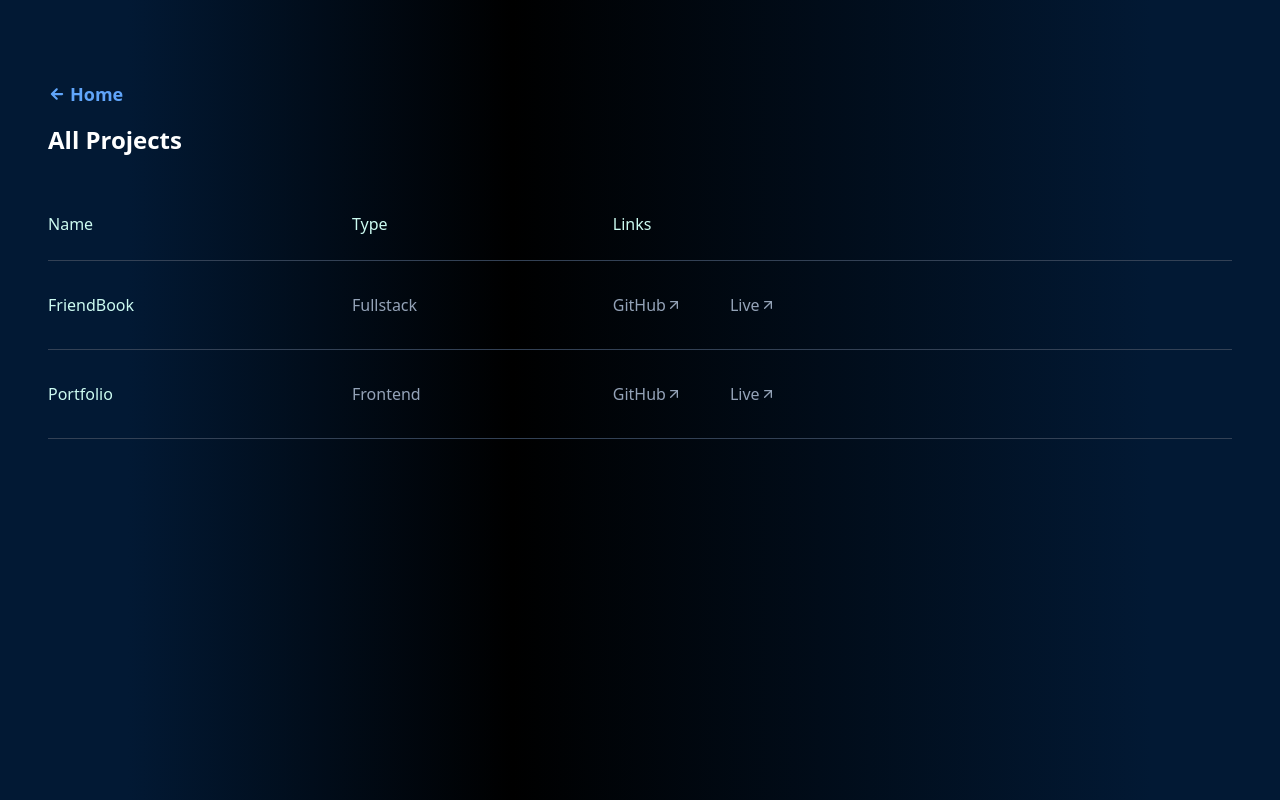
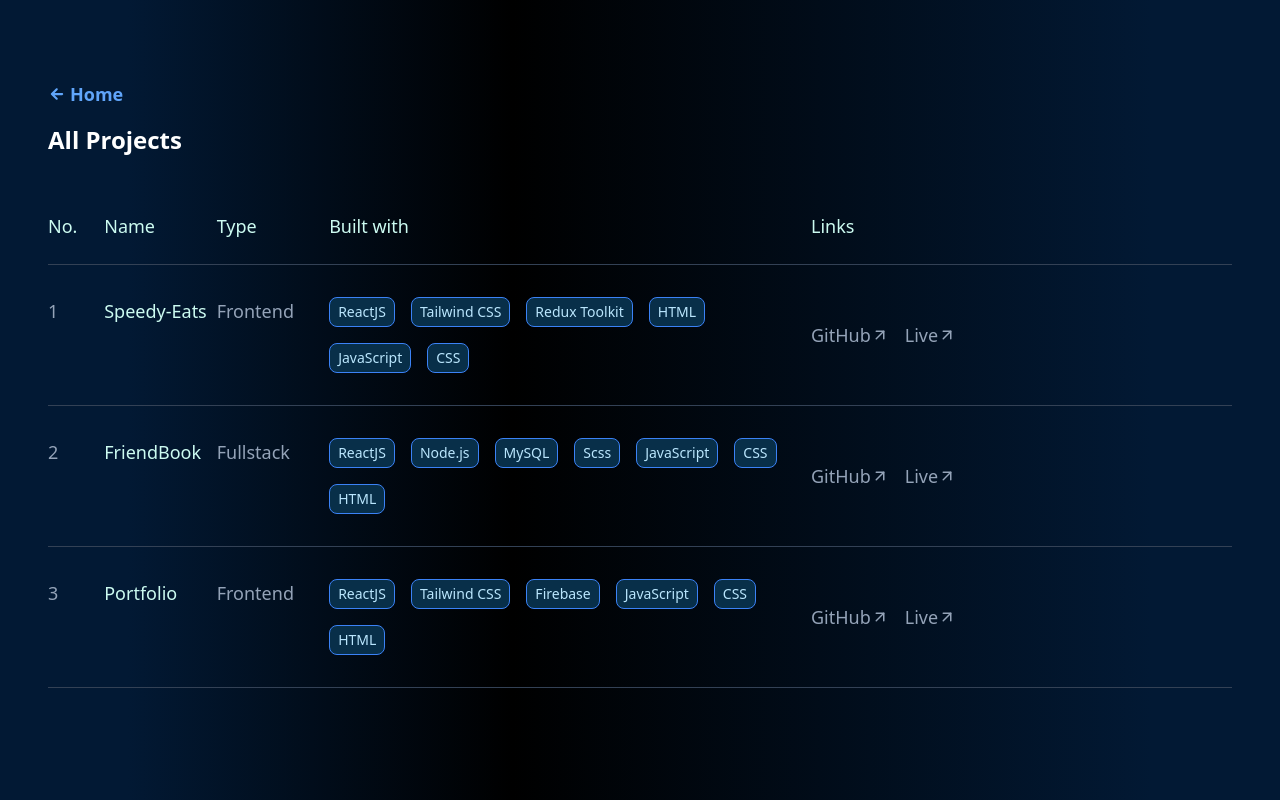
Before and after one commit to parshurambagade/newPortfolio, a React (Vite) app: page /all-projects in a window 1280 px wide. Built offline with nearby package versions, Linux system fonts and the light colour scheme.

Commit message:
responsive project ready

```diff
--- a/src/assets/projects.js
+++ b/src/assets/projects.js
@@ -1,9 +1,27 @@
 import portfolioImg from "../assets/img/portfolioImg.png";
 import friendBookImg from "../assets/img/friendBookImg.png";
+import speedyEatsImg from "../assets/img/speedy-eats.png";
 const Projects = {
     "data": [
       {
         "id": 1,
+        "title": "Speedy-Eats",
+        "subtitle": "Food Delivery Web App",
+        "img": speedyEatsImg,
+        "type": "Frontend",
+        "desc": [
+          "Created a responsive ReactJS app, mimicking Swiggy's functionality.",
+          "Implemented Tailwind CSS for a modern UI.",
+          "Used Redux Toolkit for 'Add to Cart' feature.",
+          "Integrated Shimmer UI and search feature."
+        ],
+        "codeUrl": "https://github.com/parshurambagade/speedy-eats",
+        "techstack": [
+          "ReactJS", "Tailwind CSS", "Redux Toolkit", "HTML", "JavaScript", "CSS"
+        ]
+      },
+      {
+        "id": 2,
         "title": "FriendBook",
         "subtitle": "Social Media Website",
         "img": friendBookImg,
@@ -19,7 +37,7 @@ const Projects = {
         ]
       },
       {
-        "id": 2,
+        "id": 3,
         "title": "Portfolio",
         "subtitle": "Personal Portfolio Website",
         "img": portfolioImg ,
--- a/src/components/About.jsx
+++ b/src/components/About.jsx
@@ -2,25 +2,25 @@ import me from "../assets/img/parshu.jpg";
 
 const About = () => {
   return (
-    <section id="about" className='xs:py-12 xs:px-0 md:pt-20 md:pb-0 lg:w-full pr-20'>
+    <section id="about" className='xs:py-12 xs:px-0 md:pt-20 md:pb-0 lg:w-full lg:pt-24 pr-20'>
       <div className='xs:text-center headings font-bold text-center my-8 '>
-        <h5 className='heading2 xs:text-lg md:text-xl text-2xl'>Know more</h5>
-        <h2 className='heading1 xs:text-3xl md:text-4xl text-4xl text-blue-400'>About me</h2>
+        <h5 className='heading2 xs:text-lg md:text-xl lg:text-2xl lg:font-normal'>Know more</h5>
+        <h2 className='heading1 xs:text-3xl md:text-4xl lg:text-4xl text-blue-400'>About me</h2>
       </div>
       <div className='about-container'>
         <div className='about-image hidden'>
           <img src={me} alt="Parshuram Bagade" />
         </div>
 
-        <div className='about-text xs:text-base xs:text-justify xs:tracking-normal sm:text-lg md:text-xl text-[25px] tracking-wider' >
+        <div className='about-text xs:text-base xs:text-justify xs:tracking-normal sm:text-lg md:text-xl lg:text-2xl lg:tracking-wider' >
           <p>Hello, I'm <span className="text-white">Parshuram Bagade</span>, a driven self-taught <span className="text-white">Fronend Developer</span> hailing from Sangli, Maharashtra. My journey into web development began with a specialization in <span className="text-white">ReactJS</span>, and I've since broadened my skill set to encompass an array of technologies.</p>
           <br />
-          <p>I recently graduated with a BCA degree in 2023 and am currently pursuing my MCA through online mode at <span className="text-white">Uttaranchal University, Dehradun</span>. This academic pursuit has provided me with a solid foundation in computer science, which I apply to my development work.</p>
+          <p>I recently graduated with a <span className="text-white">BCA</span> degree in 2023 and am currently pursuing my <span className="text-white">MCA</span> through online mode at <span className="text-white">Uttaranchal University, Dehradun</span>. This academic pursuit has provided me with a solid foundation in computer science, which I apply to my development work.</p>
           <br />
-          {/* <p>In addition to my frontend expertise, which includes proficiency in <span>HTML, CSS, and JavaScript</span>, I've delved into <span>SASS</span> for enhanced styling and <span>MySQL</span> for robust data management. On the backend front, I've gained valuable experience with <span>Node.js, Express.js, MongoDB</span>, and <span>REST API development</span>.</p>
-          <br /> */}
-          {/* <p>My passion lies in crafting interactive and responsive web applications that offer seamless user experiences. I'm enthusiastic about applying my skills and knowledge to real-world projects, collaborating with talented individuals, and making a meaningful impact in the world of web development.</p>
-          <br /> */}
+          <p className="xs:hidden lg:block">In addition to my frontend expertise, which includes proficiency in <span className="text-white">HTML, CSS, JavaScript, React.js and Redux-Toolkit</span>, I've delved into <span className="text-white">SASS</span> and <span className="text-white">Tailwind CSS</span> for enhanced styling and <span className="text-white">MySQL</span> for robust data management. On the backend front, I've gained valuable experience with <span className="text-white">Node.js, Express.js, MongoDB</span>, and <span className="text-white">REST API development</span>.</p>
+          {/* <br /> */}
+          {/* <p>My passion lies in crafting interactive and responsive web applications that offer seamless user experiences. I'm enthusiastic about applying my skills and knowledge to real-world projects, collaborating with talented individuals, and making a meaningful impact in the world of web development.</p> */}
+          <br className=" xs:hidden lg:block" />
           <p>I am actively seeking <span className="text-white">internship or job</span> opportunities in the frontend or full-stack development domain. If you believe we could collaborate effectively or if you have any inquiries, please don't hesitate to contact me through the provided details.</p>
           <br />
           <p>Thank you for visiting my portfolio, and I look forward to connecting with you.</p>
--- a/src/components/AllProjects.jsx
+++ b/src/components/AllProjects.jsx
@@ -19,39 +19,32 @@ const AllProjects = () => {
         All Projects
       </h1>
 
-      <div className="xs:text-sm md:text-base flex flex-col w-full">
+      <div className="xs:text-sm md:text-base lg:text-lg flex flex-col w-full">
         <div className="flex text-left border-b text-teal-100 border-slate-700 py-6 w-full">
-          <div className="xs:w-[30%] md:w-[25%]  w-[10%]">Name</div>
-          <div className="xs:w-[20%] xs:px-2 w-[10%]">Type</div>
-          <div className="xs:hidden w-[30%]">Built with</div>
-          <div className="xs:hidden w-[25%]">GitHub</div>
-          <div className="xs:hidden  w-[25%]">Live</div>
-          <div className="xs:flex xs:w-[50%] px-8 hidden ">Links</div>
+          <div className="xs:w-[10%]  lg:w-[5%]">No.</div>
+          <div className="xs:w-[30%] md:w-[25%]  lg:w-[10%]">Name</div>
+          <div className="xs:w-[20%] lg:w-[10%]">Type</div>
+          <div className="xs:hidden lg:flex lg:w-[40%]">Built with</div>
+          <div className="xs:flex xs:w-[40%] px-8 hidden ">Links</div>
         </div>
         <div className="w-full">
           {projects.data.map((project) => (
             <div key={project.id} className="flex border-slate-700 py-8  border-b w-full">
-              <div className="xs:w-[30%] md:w-[25%] w-[10%]  text-teal-100">{project.title}</div>
-              <div className="xs:w-[20%] xs:px-2 w-[10%]">{project.type}</div>
-              <div className="xs:hidden flex flex-wrap gap-2 w-[30%]">
+              <div className="xs:w-[10%]  lg:w-[5%]">{project.id}</div>
+              <div className="xs:w-[30%] md:w-[25%] lg:w-[10%]  text-teal-100">{project.title}</div>
+              <div className="xs:w-[20%]  lg:w-[10%]">{project.type}</div>
+              <div className="xs:hidden  lg:flex flex-wrap gap-2 lg:w-[40%] lg:gap-4">
                 {project.techstack.map((tech, i) => (
                   <span
                     key={i}
-                    className="border border-blue-500 bg-sky-950 text-sky-200 px-2 py-1 text-xs rounded-lg"
+                    className="border border-blue-500 bg-sky-950 text-sky-200 px-2 py-1 text-xs lg:text-sm rounded-lg"
                   >
                     {tech}
                   </span>
                 ))}
               </div>
-              <div className="xs:hidden xs:text-wrap w-[25%] text-wrap">
-                <a href={project.codeUrl}>{project.codeUrl}</a>
-              </div>
-              <div className="xs:hidden w-[25%] text-wrap">
-                <a href={project.liveUrl ? project.liveUrl : "/"}>
-                  {project.liveUrl ? project.liveUrl : "-"}
-                </a>
-              </div>
-              <div className="xs:flex gap-8 px-8 xs:w-[50%] xs:gap-12 hidden" >
+
+              <div className="xs:flex gap-8 px-8 xs:w-[40%] xs:gap-4" >
               <a href={project.codeUrl} className="flex justify-center items-center"><span>GitHub</span><span><FiArrowUpRight /></span> </a>
               <a href={project.liveUrl ? project.liveUrl : "/"} className="flex justify-center items-center"><span>Live</span><span><FiArrowUpRight /></span>  </a>
               </div>
--- a/src/components/CTA.jsx
+++ b/src/components/CTA.jsx
@@ -5,9 +5,9 @@ const resume = "https://bit.ly/parshuram-resume";
 
 const CTA = () => {
   return (
-    <div className='xs:flex xs:w-9/12 xs:flex-col xs:justify-center xs:items-center xs:flex-wrap md:w-full md:flex-row md:gap-6 lg:flex lg:gap-10 lg:justify-start xl:flex xl:gap-10   xs:gap-4 xl:w-full'>
-        <a href={resume} id="downloadCv" className='xs:p-2 xs:w-full xs:text-sm  lg:w-6/12 xs:px-4 md:w-[40%] md:rounded-lg md:text-base xl:w-max border border-blue-400 lg:p-4 lg:rounded-lg  xl:rounded-lg text-blue-400 lg:text-sm hover:bg-blue-300 transition duration-500 hover:text-slate-900'>Download CV</a>
-        <a href='mailto:parshuram.bagade@outlook.com' className='xs:p-2 xs:w-full xs:px-4 xs:text-sm md:w-[40%] md:rounded-lg md:text-base  lg:w-max xl:w-max bg-blue-400 lg:p-4  lg:rounded xl:rounded-lg text-slate-900 lg:text-sm hover:bg-blue-300 transition duration-100' id="letsTalk">Let's Talk</a>
+    <div className='xs:flex xs:w-9/12 xs:flex-col xs:justify-center xs:items-center xs:flex-wrap md:w-full md:flex-row md:gap-6 lg:flex lg:gap-10 lg:flex-row lg:justify-start   xs:gap-4'>
+        <a href={resume} id="downloadCv" className='xs:p-2 xs:w-full xs:text-sm  xs:px-4 md:w-[40%] md:rounded-lg md:text-base  border border-blue-400 lg:p-4 lg:rounded-xl lg:w-[30%] lg:text-base text-blue-400 hover:bg-blue-300 transition duration-500 hover:text-slate-900'>Download CV</a>
+        <a href='mailto:parshuram.bagade@outlook.com' className='xs:p-2 xs:w-full xs:px-4 xs:text-sm md:w-[40%] md:rounded-lg md:text-base  bg-blue-400 lg:p-4  lg:rounded-xl lg:w-[30%] lg:text-base text-slate-900  hover:bg-blue-300 transition duration-100' id="letsTalk">Let's Talk</a>
     </div>
   )
 }
--- a/src/components/Container.jsx
+++ b/src/components/Container.jsx
@@ -8,11 +8,11 @@ import MobileNav from './MobileNav'
 
 const Container = () => {
   return (
-    <div className="flex xs:px-4 xs:flex-col xs:w-full xs:overflow-auto xs:pb-28 sm:px-8 md:px-12  lg:px-20 lg:flex lg:flex-row lg:justify-between   xl:flex-wrap bg-gradient-to-r from-[#021934] from-10% via-black via-40% to-[#021934] to-90%  text-slate-400 xl:w-[100vw] lg:w-[100vw] ">
+    <div className="flex xs:px-4 xs:flex-col xs:w-full xs:overflow-auto xs:pb-28 sm:px-8 md:px-12  lg:px-20 lg:flex lg:flex-row lg:justify-between  bg-gradient-to-r from-[#021934] from-10% via-black via-40% to-[#021934] to-90%  text-slate-400 lg:w-full ">
     <div className="lg:hidden">
       <MobileNav />
     </div>
-    <div id="home" className='lg:w-[40%] xs:w-full xl:w-[40%]  lg:z-10 xl:z-10'>
+    <div id="home" className='lg:w-[40%] xs:w-full   lg:z-10'>
       <Home />
     </div>
     <div id='container' className="xs:w-full lg:w-[60%]  ">
--- a/src/components/HomeSocials.jsx
+++ b/src/components/HomeSocials.jsx
@@ -4,7 +4,7 @@ import {SiGmail} from 'react-icons/si'
 
 const HeaderSocials = () => {
   return (
-    <div className='header-socials xs:w-9/12 xs:justify-center xs:gap-20 xs:flex-wrap p-4 xs:text-2xl sm:gap-24 sm:w-full md:text-3xl md:gap-28 lg:w-full lg:justify-between  flex gap-28  text-[2rem] '>
+    <div className='header-socials xs:w-9/12 xs:justify-center xs:gap-20 xs:flex-wrap p-4 xs:text-2xl sm:gap-24 sm:w-full md:text-3xl md:gap-28 lg:w-full lg:justify-start  flex lg:p-0 lg:gap-32 '>
         <a href="https://www.linkedin.com/in/parshuram-bagade-77049725a/" target="_blank" className="hover:text-blue-400 transition duration-75"><BsLinkedin/></a>
         {/* <a href="https://www.instagram.com/musical_parshh/" target="_blank" className="hover:text-blue-400 transition duration-75"><BsInstagram/></a> */}
         <a href="https://github.com/parshurambagade/" target="_blank" className="hover:text-blue-400 transition duration-75"><BsGithub/></a>
--- a/src/components/Projects.jsx
+++ b/src/components/Projects.jsx
@@ -4,9 +4,8 @@ import { FaArrowRight } from "react-icons/fa";
 import { Link } from "react-router-dom";
 const Projects = () => {
   return (
-    <div id='projects' className="xs:py-12 xs:mx-0 md:pt-20 py-20 mr-20">
+    <div id='projects' className="xs:py-12 xs:mx-0 md:pt-20 lg:pt-24 py-20 mr-20">
       <div className='font-bold text-center xs:my-2  my-8'>
-        {/* <h5 className='text-2xl'>My recent work</h5> */}
         <h2 className='xs:text-3xl md:text-4xl md:mb-6 text-4xl text-blue-400'>Projects</h2>
       </div>
 
@@ -14,7 +13,7 @@ const Projects = () => {
         {projects?.data.map(project => (
           <ProjectInfo key={project.id} img={project.img} title={project.title} subtitle={project.subtitle} liveUrl={project.liveUrl} codeUrl={project.codeUrl} techstack={project.techstack} desc={project.desc} />
         ))}
-        <Link to="/all-projects" className="xs:text-sm xs:justify-center sm:text-lg text-slate-400 px-4 capitalize text-lg flex items-center hover:text-blue-100 hover:underline underline-offset-8 gap-2"><span>View all projects</span> <span><FaArrowRight /></span></Link>
+        <Link to="/all-projects" className="xs:text-sm xs:justify-center sm:text-lg lg:justify-start lg:my-4 text-slate-400 px-4 capitalize text-lg flex items-center hover:text-blue-100 hover:underline underline-offset-8 gap-2"><span>View all projects</span> <span><FaArrowRight /></span></Link>
       </div>
     </div>
   );
--- a/src/components/Skills.jsx
+++ b/src/components/Skills.jsx
@@ -12,39 +12,77 @@ const Skills = () => {
     setShowSkills(e.target.id);
   }
   return (
-    <div id="skills" className="xs:mx-0 xs:py-8 xs:h-max md:pt-20 md:pb-0 mr-20 pt-28">
+    <div id="skills" className="xs:mx-0 xs:py-8 xs:h-max md:pt-20 md:pb-0 lg:pt-24 mr-20 pt-28">
       <div className="font-bold text-center my-8 ">
         <h2 className="xs:text-3xl  md:text-4xl text-blue-400">My Skills</h2>
       </div>
 
-      <div className="xs:border-none xs:bg-transparent xs:px-0 xs:my-2 xs:py-2 my-8 text-blue-400 border border-slate-700 py-16 px-20 rounded-lg  bg-slate-900">
+      {/* SKILLS SECTION FOR LARGE DEVICES */}
+      <div className="xs:hidden skills-section lg:flex flex-col justify-between w-full h-max mb-8">
+        <div className="frontend w-full mb-6">
+          <h3 className="text-2xl font-bold my-8">Frontend</h3>
+          <div className="flex flex-wrap h-full justify-between  gap-8">
+        {skillsData.frontend && skillsData.frontend.map((skill,i) => {
+              return (
+                <div key={i} className="lg:w-[22%] lg:px-4 lg:py-8 lg:gap-4 lg:justify-evenly  lg:flex flex flex-col border border-blue-400 p-8  rounded-lg justify-center items-center bg-transparent  shadow-md shadow-blue-300  gap-2 hover:shadow-blue-300  hover:shadow-lg transition duration-200"><span className="lg:text-5xl">{skill == "ReactJS" ? <FaReact /> : skill == "Tailwind CSS" ? <SiTailwindcss /> : skill == "Redux Toolkit" ? <SiRedux /> : skill == "Sass" ? <FaSass /> : skill == "BootStrap" ? <SiBootstrap /> : skill == "JavaScript" ? <SiJavascript /> : skill == "HTML" ? <FaHtml5 /> : skill == "CSS" ? <SiCss3 /> : "" }</span><span className="text-xl font-normal">{skill}</span></div>
+              )
+            })}
+            </div>
+        </div>
 
-      <div className="headings xs:text-base xs:justify-between xs:my-1 sm:text-lg sm:mb-12 md:justify-evenly md:text-xl font-bold text-2xl mb-16 text-slate-500 flex justify-evenly">
+        <div className="backend w-full mb-6">
+          <h3 className="text-2xl font-bold my-8">Backend</h3>
+          <div className="flex flex-wrap justify-between h-full gap-8">
+          {skillsData.backend && skillsData.backend.map((skill,i) => {
+            return (
+              <div key={i} className="lg:w-[22%] lg:px-4  lg:py-8 lg:justify-evenly  lg:gap-4 flex flex-col border border-blue-400 p-8  rounded-lg justify-center items-center bg-transparent  shadow-md shadow-blue-300  gap-2 hover:shadow-blue-300  hover:shadow-lg transition duration-200"><span className="lg:text-5xl">{skill == "Node.js" ? <FaNode /> : skill == "Express.js" ? <SiExpress /> : skill == "MongoDB" ? <SiMongodb /> : skill == "MySQL" ? <SiMysql /> : skill == "Rest API" ? <TbApi /> : "" }</span><span className=" font-normal text-xl">{skill}</span></div>
+            )
+          })}
+          </div>
+        </div>
+
+        <div className="tools w-full mb-6">
+          <h3 className="text-2xl font-bold my-8">Other Tools</h3>
+          <div className="flex flex-wrap justify-between h-full gap-8 ">
+          {skillsData.tools && skillsData.tools.map((skill,i) => {
+            return (
+              <div key={i} className="lg:w-[22%] lg:px-4 lg:py-8   lg:justify-evenly  lg:gap-4 flex flex-col border border-blue-400 p-8  rounded-lg justify-center items-center bg-transparent  shadow-md shadow-blue-300  gap-2 hover:shadow-blue-300  hover:shadow-lg transition duration-200"><span className="lg:text-5xl">{skill == "VS Code" ? <SiVisualstudiocode /> : skill == "Git and GitHub" ? <FaGithub /> : skill == "Postman" ? <SiPostman /> : skill == "Chrome DevTools" ? <FaChrome /> : skill == "Firebase" ? <SiFirebase /> : skill == "Linux" ? <FaLinux /> : skill == "NPM" ? <SiNpm /> : skill.startsWith("Jest") ? <SiJest /> : ""}</span><span className="text-xl font-normal">{skill}</span></div>
+            )
+          })}
+          </div>
+        </div>
+      </div>
+
+
+      {/* SKILLS SECTION FOR SMALL DEVICES  */}
+      <div className="xs:bg-transparent xs:px-0 xs:my-2 xs:py-2 my-8 text-blue-400 py-16 px-20  bg-slate-900 lg:hidden">
+
+      <div className="headings xs:text-base xs:justify-between xs:my-1 sm:text-lg sm:mb-12 md:justify-evenly  md:text-xl lg:mb-12 font-bold lg:text-2xl mb-16 text-slate-500 flex justify-evenly">
         <h4 className={`heading3 cursor-pointer hover:text-slate-400  ${showSkills == "frontend" && "text-blue-200 underline underline-offset-8"}`} id="frontend" onClick={handleShowSkill}>Frontend</h4>
         <h4 className={`heading3 cursor-pointer hover:text-slate-400  ${showSkills == "backend" && "text-blue-200 underline underline-offset-8"}`} id="backend" onClick={handleShowSkill}>Backend</h4>
         <h4 className={`heading3 cursor-pointer hover:text-slate-400  ${showSkills == "tools" && "text-blue-200 underline underline-offset-8"}`} id="tools" onClick={handleShowSkill}>Other Tools</h4>
       </div>
 
-        <div className={showSkills == "frontend" ? "xs:my-8 xs:gap-8 sm:gap-12 sm:justify-center flex flex-wrap w-full justify-evenly gap-12" : "hidden"}>
+        <div className={showSkills == "frontend" ? "xs:my-8 xs:gap-8 sm:gap-12 sm:justify-center  lg:justify-evenly lg:mx-auto lg:border lg:p-8 lg:border-slate-600 lg:py-12 lg:rounded-2xl flex flex-wrap w-full justify-evenly gap-12" : "hidden"}>
           {skillsData.frontend && skillsData.frontend.map((skill,i) => {
             return (
-              <div key={i} className="xs:w-[40%] xs:p-4 xs:shadow-md xs:shadow-blue-600 sm:w-1/4 md:px-2 md:py-4 flex flex-col border border-blue-400 p-8  rounded-lg justify-center items-center bg-transparent  shadow-lg shadow-blue-300  gap-2 hover:shadow-blue-300  hover:shadow-xl transition duration-200"><span className="xs:text-2xl md:text-3xl text-5xl">{skill == "ReactJS" ? <FaReact /> : skill == "Tailwind CSS" ? <SiTailwindcss /> : skill == "Redux Toolkit" ? <SiRedux /> : skill == "Sass" ? <FaSass /> : skill == "BootStrap" ? <SiBootstrap /> : skill == "JavaScript" ? <SiJavascript /> : skill == "HTML" ? <FaHtml5 /> : skill == "CSS" ? <SiCss3 /> : "" }</span><span className="xs:text-sm sm:text-base md:text-xl font-normal xs:text-center">{skill}</span></div>
+              <div key={i} className="xs:w-[40%] xs:p-4 xs:shadow-md xs:shadow-blue-600 sm:w-1/4 md:px-2 md:py-4 lg:w-full lg:px-8 lg:py-8 lg:gap-4 lg:justify-between  lg:flex-row flex flex-col border border-blue-400 p-8  rounded-lg justify-center items-center bg-transparent  shadow-lg shadow-blue-300  gap-2 hover:shadow-blue-300  hover:shadow-xl transition duration-200"><span className="xs:text-2xl md:text-3xl lg:text-5xl">{skill == "ReactJS" ? <FaReact /> : skill == "Tailwind CSS" ? <SiTailwindcss /> : skill == "Redux Toolkit" ? <SiRedux /> : skill == "Sass" ? <FaSass /> : skill == "BootStrap" ? <SiBootstrap /> : skill == "JavaScript" ? <SiJavascript /> : skill == "HTML" ? <FaHtml5 /> : skill == "CSS" ? <SiCss3 /> : "" }</span><span className="xs:text-sm sm:text-base md:text-xl font-normal xs:text-center">{skill}</span></div>
             )
           })}
         </div>
 
-        <div className={showSkills == "backend" ? "xs:my-8 xs:gap-8 sm:gap-12 sm:justify-center flex flex-wrap w-full justify-evenly gap-12" : "hidden"}>
+        <div className={showSkills == "backend" ? "xs:my-8 xs:gap-8 sm:gap-12 sm:justify-center lg:justify-evenly lg:mx-auto lg:border lg:p-8 lg:border-slate-600 lg:py-12 lg:rounded-2xl flex flex-wrap w-full justify-evenly gap-12" : "hidden"}>
           {skillsData.backend && skillsData.backend.map((skill,i) => {
             return (
-              <div key={i} className="xs:w-[40%] xs:p-4 xs:shadow-md xs:shadow-blue-600 sm:w-1/4 flex flex-col border border-blue-400 p-8  rounded-lg justify-center items-center bg-transparent  shadow-lg shadow-blue-300  gap-2 hover:shadow-blue-300  hover:shadow-xl transition duration-200"><span className="xs:text-3xl md:text-3xl text-5xl">{skill == "Node.js" ? <FaNode /> : skill == "Express.js" ? <SiExpress /> : skill == "MongoDB" ? <SiMongodb /> : skill == "MySQL" ? <SiMysql /> : skill == "Rest API" ? <TbApi /> : "" }</span><span className="xs:text-sm sm:text-base md:text-xl font-normal xs:text-center">{skill}</span></div>
+              <div key={i} className="xs:w-[40%] xs:p-4 xs:shadow-md xs:shadow-blue-600 sm:w-1/4 lg:w-[25%] lg:px-8 lg:py-8 lg:gap-4 flex flex-col border border-blue-400 p-8  rounded-lg justify-center items-center bg-transparent  shadow-lg shadow-blue-300  gap-2 hover:shadow-blue-300  hover:shadow-xl transition duration-200"><span className="xs:text-3xl md:text-3xl lg:text-5xl">{skill == "Node.js" ? <FaNode /> : skill == "Express.js" ? <SiExpress /> : skill == "MongoDB" ? <SiMongodb /> : skill == "MySQL" ? <SiMysql /> : skill == "Rest API" ? <TbApi /> : "" }</span><span className="xs:text-sm sm:text-base md:text-xl font-normal xs:text-center">{skill}</span></div>
             )
           })}
         </div>
 
-        <div className={showSkills == "tools" ? "xs:my-8 xs:gap-8 sm:gap-12 sm:justify-center flex flex-wrap w-full justify-evenly gap-12" : "hidden"}>
+        <div className={showSkills == "tools" ? "xs:my-8 xs:gap-8 sm:gap-12 sm:justify-center lg:justify-evenly lg:mx-auto lg:border lg:p-8 lg:border-slate-600 lg:py-12 lg:rounded-2xl flex flex-wrap w-full justify-evenly gap-12" : "hidden"}>
           {skillsData.tools && skillsData.tools.map((skill,i) => {
             return (
-              <div key={i} className="xs:w-[40%] xs:p-4 xs:shadow-md xs:shadow-blue-600 sm:w-1/4 flex flex-col border border-blue-400 p-8  rounded-lg justify-center items-center bg-transparent  shadow-lg shadow-blue-300  gap-2 hover:shadow-blue-300  hover:shadow-xl transition duration-200"><span className="xs:text-2xl md:text-3xl text-5xl">{skill == "VS Code" ? <SiVisualstudiocode /> : skill == "Git and GitHub" ? <FaGithub /> : skill == "Postman" ? <SiPostman /> : skill == "Chrome DevTools" ? <FaChrome /> : skill == "Firebase" ? <SiFirebase /> : skill == "Linux" ? <FaLinux /> : skill == "NPM" ? <SiNpm /> : skill.startsWith("Jest") ? <SiJest /> : ""}</span><span className="xs:text-sm xs:text-center sm:text-base md:text-xl font-normal">{skill}</span></div>
+              <div key={i} className="xs:w-[40%] xs:p-4 xs:shadow-md xs:shadow-blue-600 sm:w-1/4 lg:w-[25%] lg:px-8 lg:py-8 lg:gap-4 flex flex-col border border-blue-400 p-8  rounded-lg justify-center items-center bg-transparent  shadow-lg shadow-blue-300  gap-2 hover:shadow-blue-300  hover:shadow-xl transition duration-200"><span className="xs:text-2xl md:text-3xl lg:text-5xl">{skill == "VS Code" ? <SiVisualstudiocode /> : skill == "Git and GitHub" ? <FaGithub /> : skill == "Postman" ? <SiPostman /> : skill == "Chrome DevTools" ? <FaChrome /> : skill == "Firebase" ? <SiFirebase /> : skill == "Linux" ? <FaLinux /> : skill == "NPM" ? <SiNpm /> : skill.startsWith("Jest") ? <SiJest /> : ""}</span><span className="xs:text-sm xs:text-center sm:text-base md:text-xl font-normal">{skill}</span></div>
             )
           })}
         </div>
--- a/src/index.css
+++ b/src/index.css
@@ -1,3 +1,19 @@
 @tailwind base;
 @tailwind components;
 @tailwind utilities;
+
+*{
+    box-sizing: border-box;
+}
+
+.overflow-y-scroll::-webkit-scrollbar {
+    width: 0.8em; /* Adjust as needed */
+  }
+
+  .overflow-y-scroll::-webkit-scrollbar-thumb {
+    background-color: transparent;
+  }
+
+  .overflow-y-scroll::-webkit-scrollbar-track {
+    background-color: transparent;
+  }
```
Also changed, not shown: src/components/Home.jsx (+8 -8 lines), src/components/ProjectInfo.jsx (+8 -8 lines), src/assets/img/speedy-eats.png (added).
